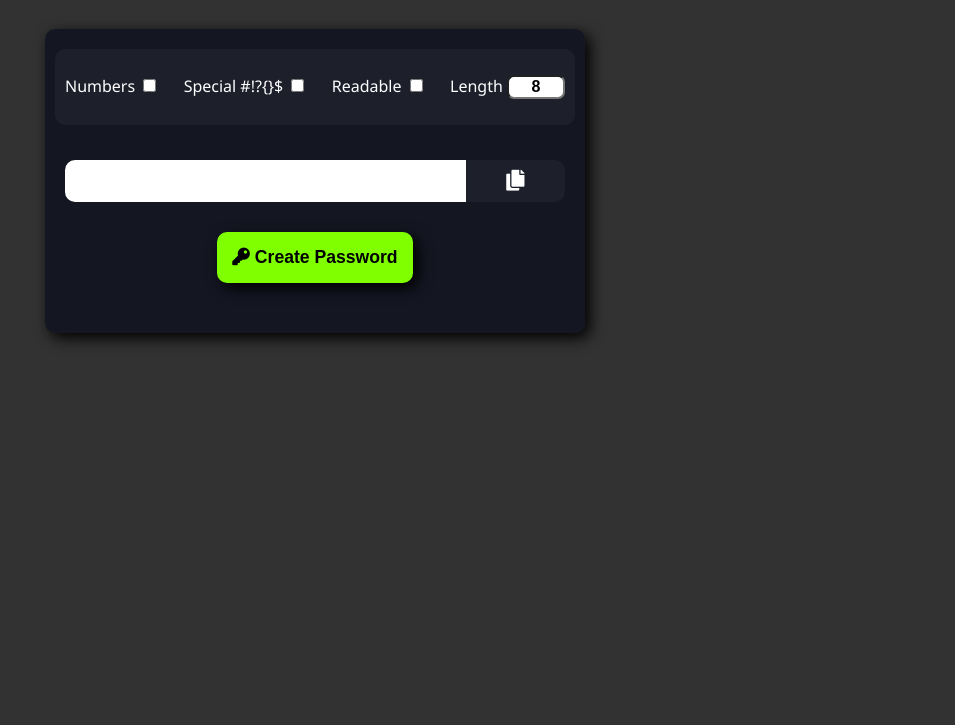
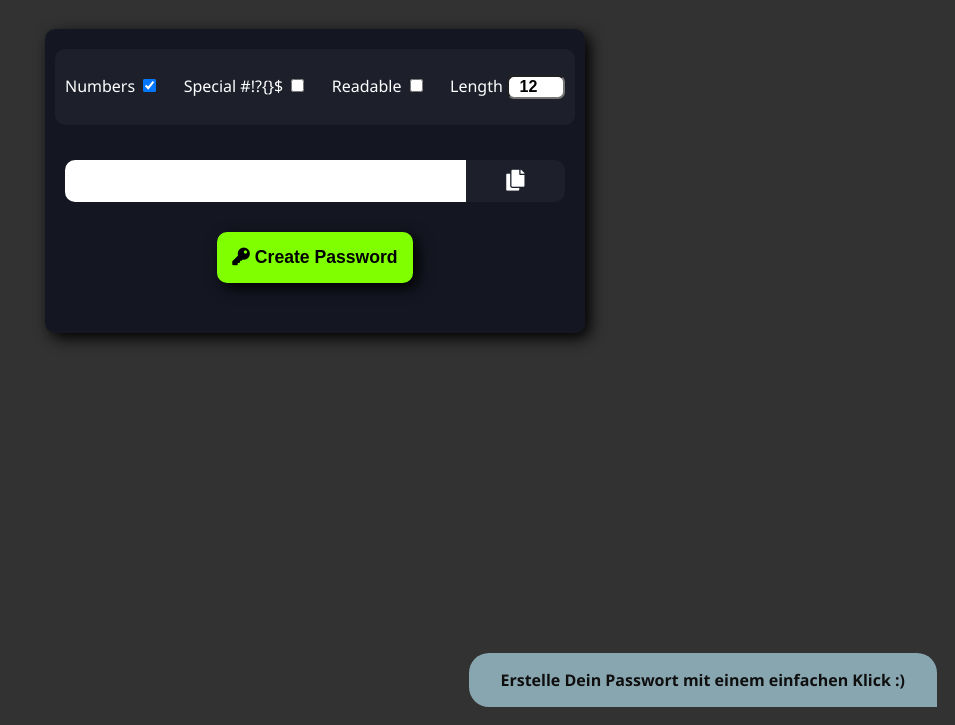
Before and after one commit to DanielVierh/Password-Generator, a plain HTML site: page index.html in a window 1280 px wide. Shown: the part 75-800 px from the top of the page, without its empty margins (325-1280 px from the left). Drawn offline with Linux system fonts and the light colour scheme.

Commit message:
Toast Notification implementiert

```diff
--- a/app.js
+++ b/app.js
@@ -39,9 +39,9 @@ function createPassw() {
     const numbers = ["1", "2", "3", "4", "5", "6", "7", "8", "9"];
     let random = (min, max) => Math.floor(Math.random() * (max - min)) + min;
 
-    // Readable Passwort
+
+    if (pswLength >= 8) {
         if (isReadable === true) {
-        if (pswLength >= 4) {
                 psw += bigLetters2[Math.floor(Math.random() * bigLetters2.length)];
                 let isVoc = false;
                 for (let i = 0; i < pswLength - 1; i++) {
@@ -52,9 +52,6 @@ function createPassw() {
                         isVoc = true;
                         psw += vokals[Math.floor(Math.random() * vokals.length)];
                     }
-            }
-        } else {
-            alert("Password is too short")
                 }
         } else {
             // Erster Buchstabe ist immer gross
@@ -81,6 +78,9 @@ function createPassw() {
                 }
             }
         }
+    }else{
+        createNotification('Das Passwort ist zu kurz. Es sollte mindestens 8 Zeichen lang sein.','alert')
+    }
 
     // Das Copy Logo anzeigen
     copyButtonIcon.classList.remove('fa-check');
@@ -91,7 +91,6 @@ function createPassw() {
     txtIterator = 0;
     txtPsw = psw;
     typeAnimation();
-
 }
 
 
@@ -110,5 +109,29 @@ function copyPsw() {
         copyButtonIcon.classList.remove('fa-copy');
         copyButtonIcon.classList.add('fa-check');
         copyButton.classList.add('active');
+        createNotification('Passwort wurde kopiert','success')
     }
 }
+
+
+
+// Toast Notification
+const toasts = document.getElementById('toasts');
+function createNotification(message, messageType) {
+    // Erstelle Div
+    const notifi = document.createElement('div');
+    // Füge Klasse hinzu
+    notifi.classList.add('toast'); // Messagebox
+    notifi.classList.add(messageType); // Messagetypes: alert, info, modal, warning, success
+    // Textmessage hinzufügen
+    notifi.innerText = message;
+    // Dem Toastcontainer das erstelle Toast hinzufügen
+    toasts.appendChild(notifi);
+
+    // Nachricht nach festgelegter Zeit wieder entfernen
+    setTimeout(() => {
+        notifi.remove();
+    }, 6000);
+}
+
+createNotification('Erstelle Dein Passwort mit einem einfachen Klick :)','info')
--- a/index.html
+++ b/index.html
@@ -15,7 +15,7 @@
         <div class="options">
             <p id="numSection">
                 <label for="numbers">Numbers</label>
-                <input type="checkbox" id="numbers">
+                <input type="checkbox" id="numbers" checked>
             </p>
             <p id="specSection">
                 <label for="specialChar">Special #!?{}$</label>
@@ -27,7 +27,7 @@
             </p>
             <p>
                 <label for="pswLength">Length</label>
-                <input type="text" id="pswLength" class="lenthField" value="8">
+                <input type="number" id="pswLength" class="lenthField" value="12" step="1" min="8" max="30">
             </p>
         </div>
 
@@ -39,6 +39,10 @@
         <button class="btn" id="generateBtn"><i class="fas fa-key"></i> Create Password </button>
     </div>
 
+    <footer>
+        <div id="toasts"></div>
+    </footer>
+
     <script src="./app.js"></script>
 </body>
 
--- a/style.css
+++ b/style.css
@@ -105,3 +105,44 @@ body{
 .copyButton:active{
     transform: scale(0.8);
 }
+
+
+/* ############################### */
+
+/* Toastnotification */
+#toasts{
+    position: fixed;
+    bottom: 10px;
+    right: 10px;
+    display: flex;
+    flex-direction: column;
+    align-items: flex-end;
+    border-radius: 15px;
+    max-height: 200px;
+    overflow-y: auto;
+    transition: transform 0.4s ease;
+}
+
+/* Nachrichtenbox (Toast) Styling */
+.toast{
+    border-radius:  20px 20px 0 20px ;
+    padding: 1rem 2rem;
+    margin: .5rem;
+    font-weight: bold;
+    opacity: 0.7;
+}
+
+.toast.alert{
+    background-color: rgb(105, 6, 6);
+    color: white;
+}
+
+.toast.success{
+    background-color: lightgreen;
+    color: black;
+}
+
+.toast.info{
+    background-color: lightblue;
+    color: black;
+}
```
Lines whose indentation alone changed are shown as unchanged.
